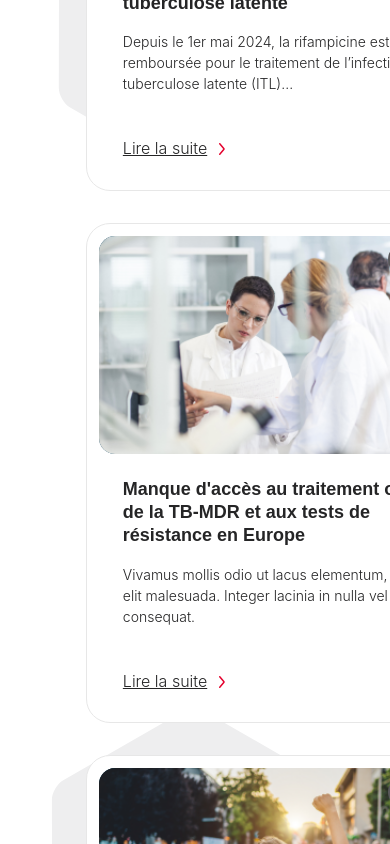
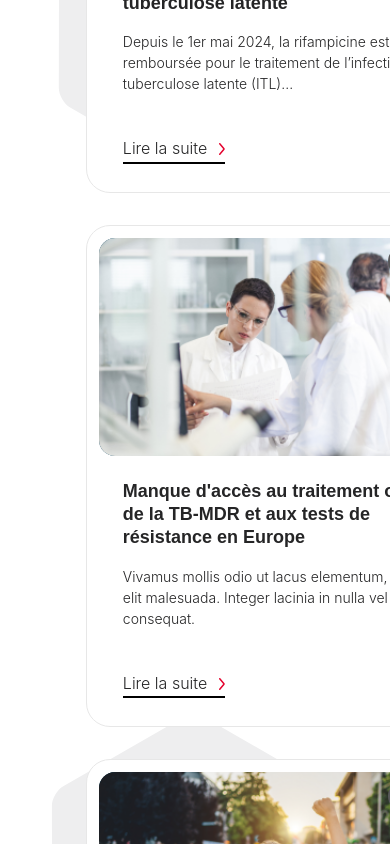
Before and after one commit to sadicoman/Fares_test, a React (Vite) app in the folder developpement/Fares/: page / in a window 390 px wide. Shown: the part 4080-4924 px from the top of the page. Built offline with nearby package versions, Linux system fonts and the light colour scheme.

Commit message:
UPDATE : tablet + hover btn + pc scrool-x rectif

```diff
--- a/developpement/Fares/src/App.scss
+++ b/developpement/Fares/src/App.scss
@@ -7,7 +7,10 @@
 	color: var(--color-on-background);
 	background-color: var(--color-background);
 }
-
+.logo,
+.social-logos img {
+	cursor: pointer;
+}
 .title {
 	color: #303032;
 	font-family: var(--font-title);
@@ -156,6 +159,21 @@
 	top: 640px;
 }
 
+@media screen and (min-width: 760px) {
+	// .section {
+	// 	&--deco {
+	// 		.container {
+	// 			flex-direction: row;
+	// 			justify-content: space-evenly;
+	// 			gap: 162px;
+	// 		}
+	// 	}
+	// }
+	// .hexagon:not(.blanc) .svg:not(.svg--blanc) {
+	// 	display: block;
+	// }
+}
+
 @media screen and (max-width: 1400px) {
 	.section .section--actualites,
 	.ssection .section--ressources {
@@ -166,6 +184,7 @@
 @media screen and (min-width: 1400px) {
 	.body {
 		width: 100%;
+		overflow-x: hidden;
 	}
 	.footer {
 		padding-top: 174px;
--- a/developpement/Fares/src/components/common/Card/Hexagon/Hexagon.scss
+++ b/developpement/Fares/src/components/common/Card/Hexagon/Hexagon.scss
@@ -80,7 +80,13 @@
 		}
 	}
 }
-
+@media screen and (min-width: 760px) {
+	.hexagon {
+		.svg {
+			width: 500px;
+		}
+	}
+}
 @media screen and (min-width: 1400px) {
 	.hexagon {
 		.svg {
--- a/developpement/Fares/src/components/common/FakeButtonWithIconRight/FakeButtonWithIconRight.scss
+++ b/developpement/Fares/src/components/common/FakeButtonWithIconRight/FakeButtonWithIconRight.scss
@@ -1,4 +1,3 @@
-/* FakeButtonWithIconRight.scss */
 .fake-btn-right {
 	display: flex;
 	justify-content: center;
@@ -10,11 +9,34 @@
 	font-size: 16px;
 	font-style: normal;
 	font-weight: 300;
-	line-height: 160%; /* 25.6px */
-	text-decoration-line: underline;
+	line-height: 160%;
+	text-decoration: none;
+	border-bottom: 2px solid #000;
+
+	transition: color 0.3s, border-bottom 0.3s;
+
+	& > * {
+		cursor: pointer;
+	}
+
+	&:hover {
+		color: #1a73e8;
+		border-bottom: 2px solid #1a73e8;
+
+		.icon {
+			path {
+				stroke: #1a73e8;
+			}
+		}
+	}
+
+	&:hover .icon {
+		transform: translateX(5px);
+	}
+
+	.icon {
+		display: flex;
+		align-items: center;
+		transition: transform 0.3s;
+	}
 }
-
-.fake-btn-right .icon {
-	display: flex;
-	align-items: center;
-}
```
